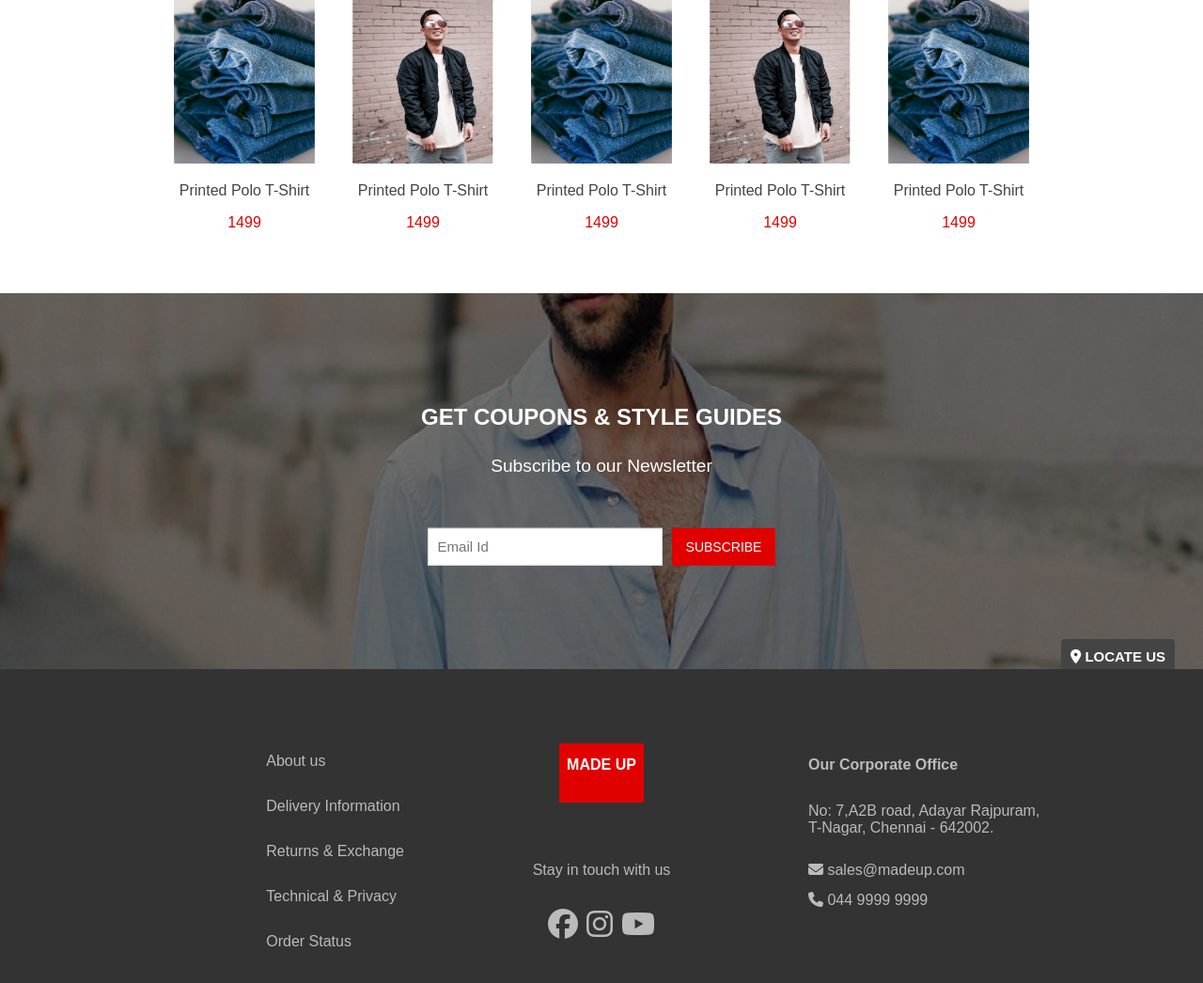
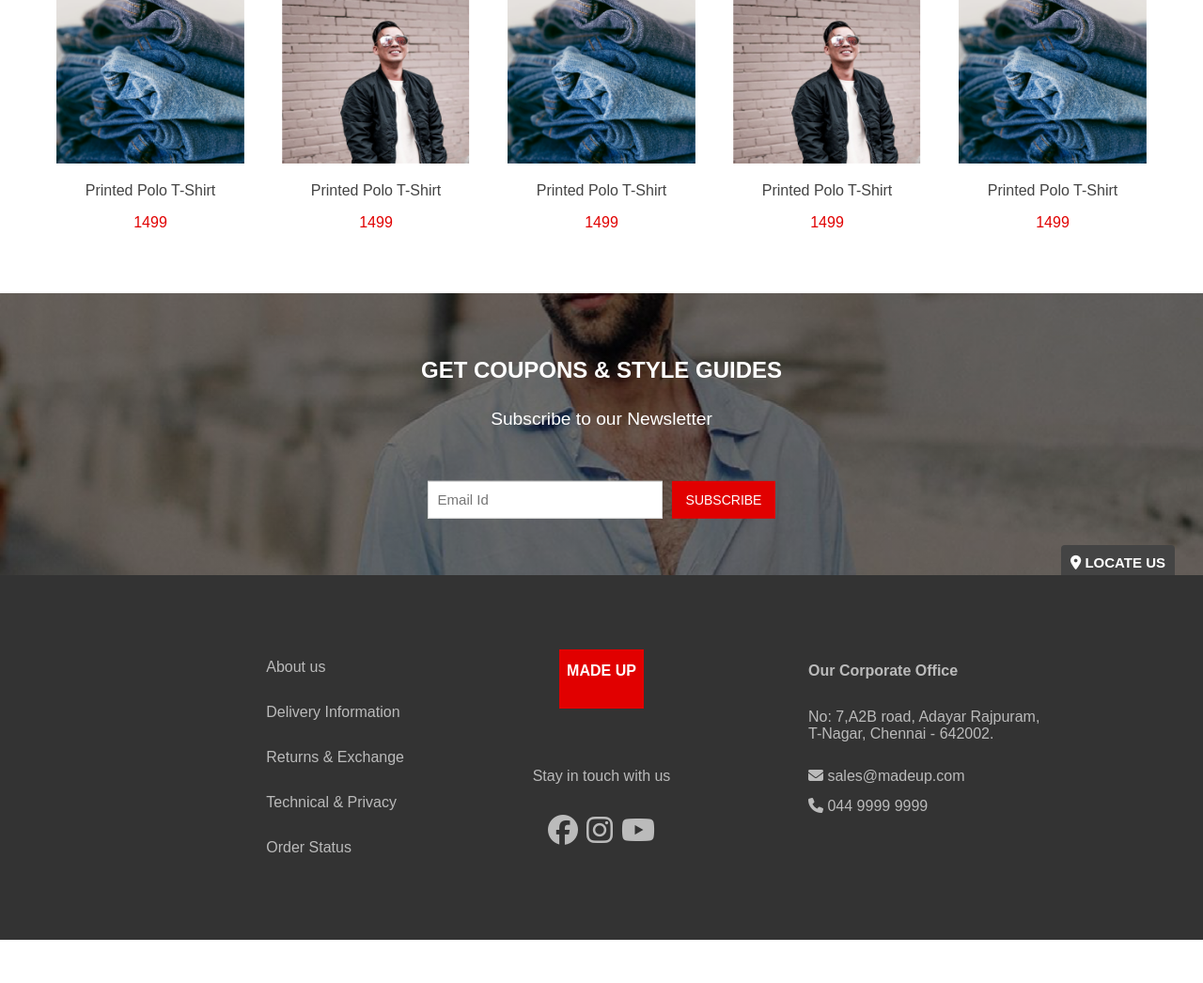
Before and after one commit to Sidd07/Ajira_madeup, a React (Create React App) app: page / in a window 1280 px wide. Shown: the part 1398-2444 px from the top of the page at 94% size. After the commit the page ends 2398 px from the top, so only its background shows below. Built offline with nearby package versions, Linux system fonts and the light colour scheme.

Commit message:
footer alignment

```diff
--- a/src/componets/footer/footer.scss
+++ b/src/componets/footer/footer.scss
@@ -2,8 +2,8 @@
   margin-top: 50px;
   background-size: cover;
   background:linear-gradient(0deg, rgba(0, 0, 0, 0.5), rgba(0, 0, 0, 0.5)), url(../../assets/images/footer-cover.png);
-  background-size: 100% 100%;
-  height: 400px;
+  background-size: 100% auto;
+  height: 300px;
   position: relative;
 
   .locate-us {
@@ -85,7 +85,7 @@ ul.float-right li {
 @media (max-width: 720px) {
   .footer1 {
     background:linear-gradient(0deg, rgba(0, 0, 0, 0.5), rgba(0, 0, 0, 0.5)), url(../../assets/images/mobile-footer-cover.png);
-
+    background-size: 100% auto;
     .locate-us {
       left: 35%;
       right: 135px;
--- a/src/componets/productSlider/product.scss
+++ b/src/componets/productSlider/product.scss
@@ -10,14 +10,15 @@
 .product-image{
     background: url(../../assets/images/collection1.png);
     background-size: 100% auto;
+    background-size: 100% auto;
     min-height: 200px;
-    height:150px;
-    width: 150px;
+    height: 200px;
+    width: 200px
 }
 .product-image-1{
     background: url(../../assets/images/collection2.png);
     background-size: 100% auto;
     min-height: 200px;
-    height:150px;
-    width: 150px;
+    height: 200px;
+    width: 200px
 }
```
